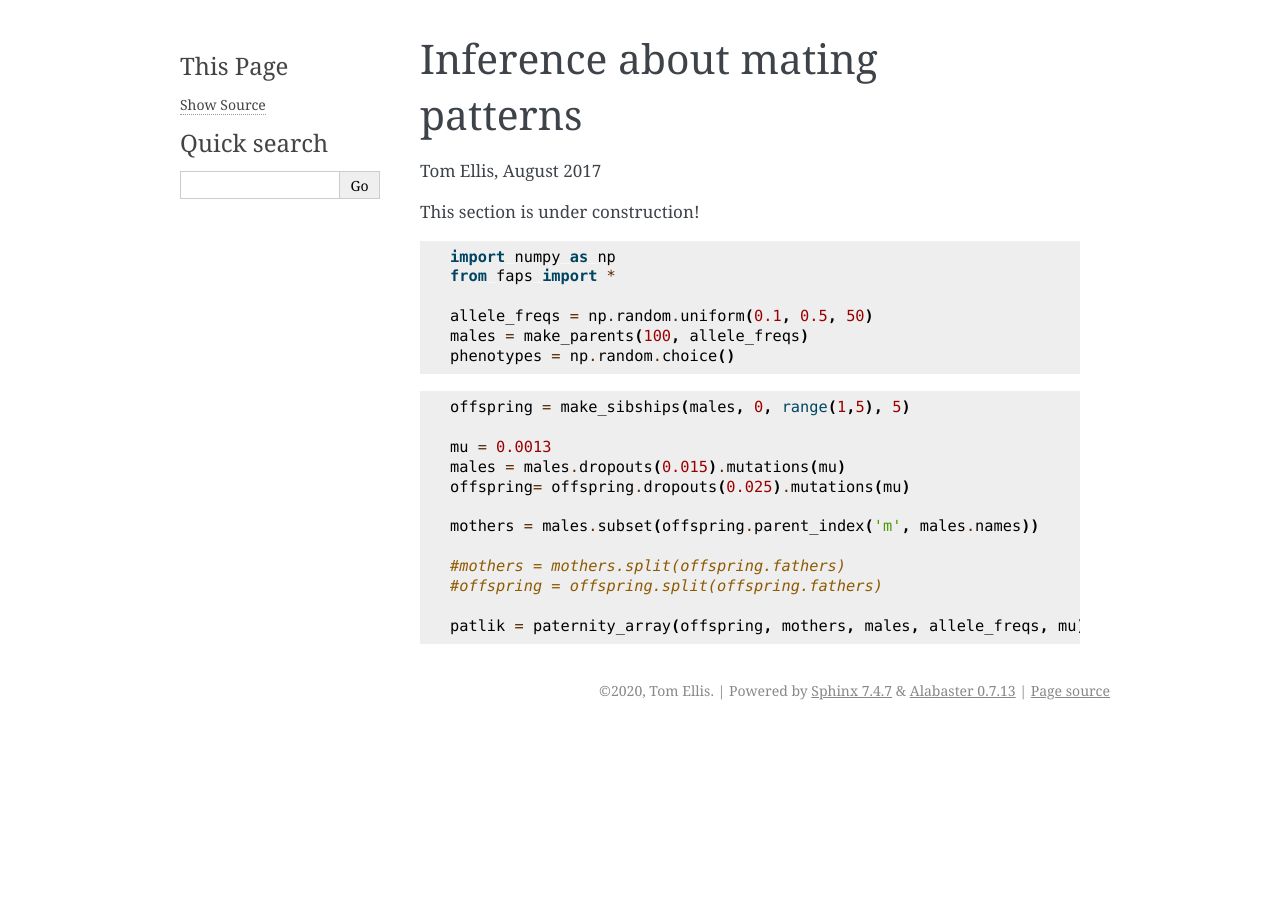
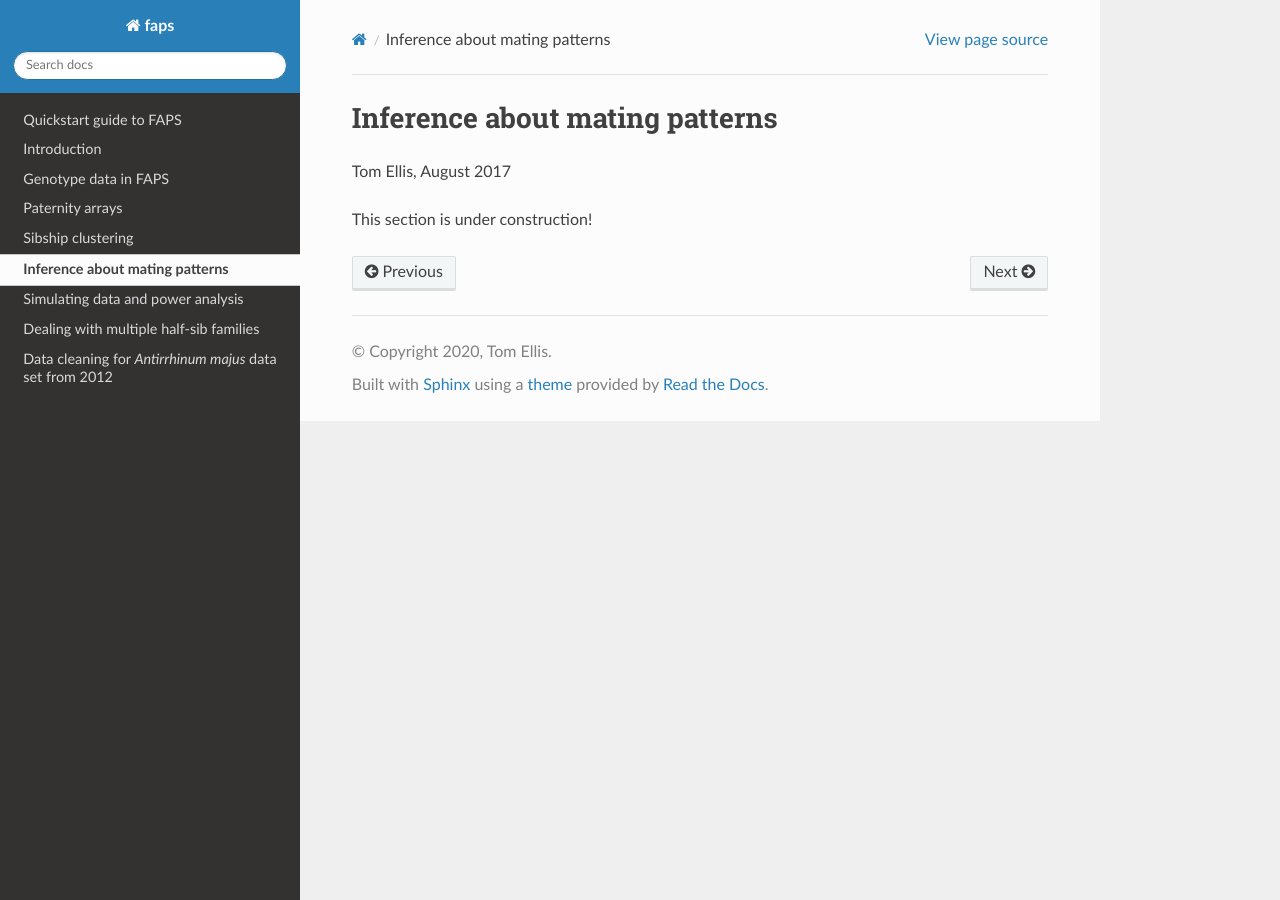
Before and after one commit to ellisztamas/faps, a Sphinx documentation site: the page built from docs/tutorials/05_inference_about_mating_patterns.rst, in a window 1280 px wide. Built offline with Sphinx 7.4.7 and the Read the Docs theme 2.0.0, drawn with Linux system fonts in a browser that asks for light colours.

Commit message:
Attempt to add RTD theme

```diff
--- a/docs/conf.py
+++ b/docs/conf.py
@@ -13,6 +13,7 @@
 # import os
 # import sys
 # sys.path.insert(0, os.path.abspath('.'))
+import sphinx_rtd_theme
 
 
 # -- Project information -----------------------------------------------------
@@ -31,7 +32,9 @@ release = '2.2.1'
 # extensions coming with Sphinx (named 'sphinx.ext.*') or your custom
 # ones.
 extensions = [
+    'sphinx_rtd_theme',
 ]
+
 
 # Add any paths that contain templates here, relative to this directory.
 templates_path = ['_templates']
@@ -47,7 +50,7 @@ exclude_patterns = ['_build', 'Thumbs.db', '.DS_Store']
 # The theme to use for HTML and HTML Help pages.  See the documentation for
 # a list of builtin themes.
 #
-html_theme = 'alabaster'
+html_theme = "sphinx_rtd_theme"
 
 # Add any paths that contain custom static files (such as style sheets) here,
 # relative to this directory. They are copied after the builtin static files,
--- a/docs/index.rst
+++ b/docs/index.rst
@@ -3,8 +3,8 @@
    You can adapt this file completely to your liking, but it should at least
    contain the root `toctree` directive.
 
-Welcome to faps's documentation!
-================================
+Fractional assignment of paternity and sibships
+===============================================
 
 .. toctree::
    :maxdepth: 2
--- a/docs/tutorials/05_inference_about_mating_patterns.rst
+++ b/docs/tutorials/05_inference_about_mating_patterns.rst
@@ -4,30 +4,3 @@ Inference about mating patterns
 Tom Ellis, August 2017
 
 This section is under construction!
-
-.. code:: ipython3
-
-    import numpy as np
-    from faps import *
-
-    allele_freqs = np.random.uniform(0.1, 0.5, 50)
-    males = make_parents(100, allele_freqs)
-    phenotypes = np.random.choice()
-
-
-
-.. code:: ipython3
-
-
-    offspring = make_sibships(males, 0, range(1,5), 5)
-
-    mu = 0.0013
-    males = males.dropouts(0.015).mutations(mu)
-    offspring= offspring.dropouts(0.025).mutations(mu)
-
-    mothers = males.subset(offspring.parent_index('m', males.names))
-
-    #mothers = mothers.split(offspring.fathers)
-    #offspring = offspring.split(offspring.fathers)
-
-    patlik = paternity_array(offspring, mothers, males, allele_freqs, mu)
```
Also changed, not shown: README.md (+0 -13 lines), docs/requirements.txt (+6 -6 lines).
